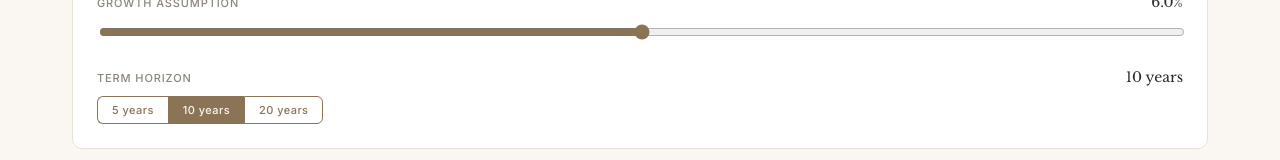
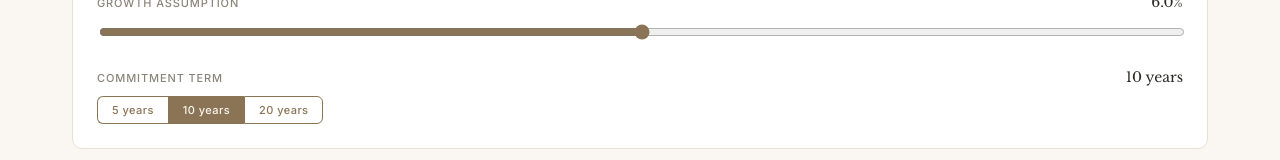
Before and after one commit to talabifaouzi/stewardhouse-app, a React (Vite) app: page /enterprise/reports/endowment in a window 1280 px wide. Shown: the part 874-1034 px from the top of the page. Built offline with nearby package versions, Linux system fonts and the light colour scheme.

Commit message:
Enterprise Endowment — rename 'Term horizon' label to 'Commitment term' (advisory-team copy ruling: relational partnership register, names what the department commits to)

```diff
--- a/src/surfaces/enterprise/reports/Endowment.jsx
+++ b/src/surfaces/enterprise/reports/Endowment.jsx
@@ -17,7 +17,7 @@ export default function Endowment() {
   const [growthRate, setGrowthRate] = useState(6);
   const [termYears, setTermYears] = useState(10);
   const [showFormula, setShowFormula] = useState(false);
-  const termHorizonLabelId = useId();
+  const commitmentTermLabelId = useId();
 
   // Projection math — compounded starting balance + annuity contributions
   const g = growthRate / 100;
@@ -111,10 +111,10 @@ export default function Endowment() {
             onChange={setGrowthRate}
           />
 
-          {/* Term horizon segmented control */}
+          {/* Commitment term segmented control */}
           <div>
             <div style={sliderLabelRowStyle}>
-              <span id={termHorizonLabelId} style={sliderLabelStyle}>Term horizon</span>
+              <span id={commitmentTermLabelId} style={sliderLabelStyle}>Commitment term</span>
               <span style={sliderValueStyle}>{termYears} years</span>
             </div>
             <SegmentedControl
@@ -125,7 +125,7 @@ export default function Endowment() {
               ]}
               value={termYears}
               onChange={setTermYears}
-              ariaLabelledBy={termHorizonLabelId}
+              ariaLabelledBy={commitmentTermLabelId}
             />
           </div>
         </div>
```
